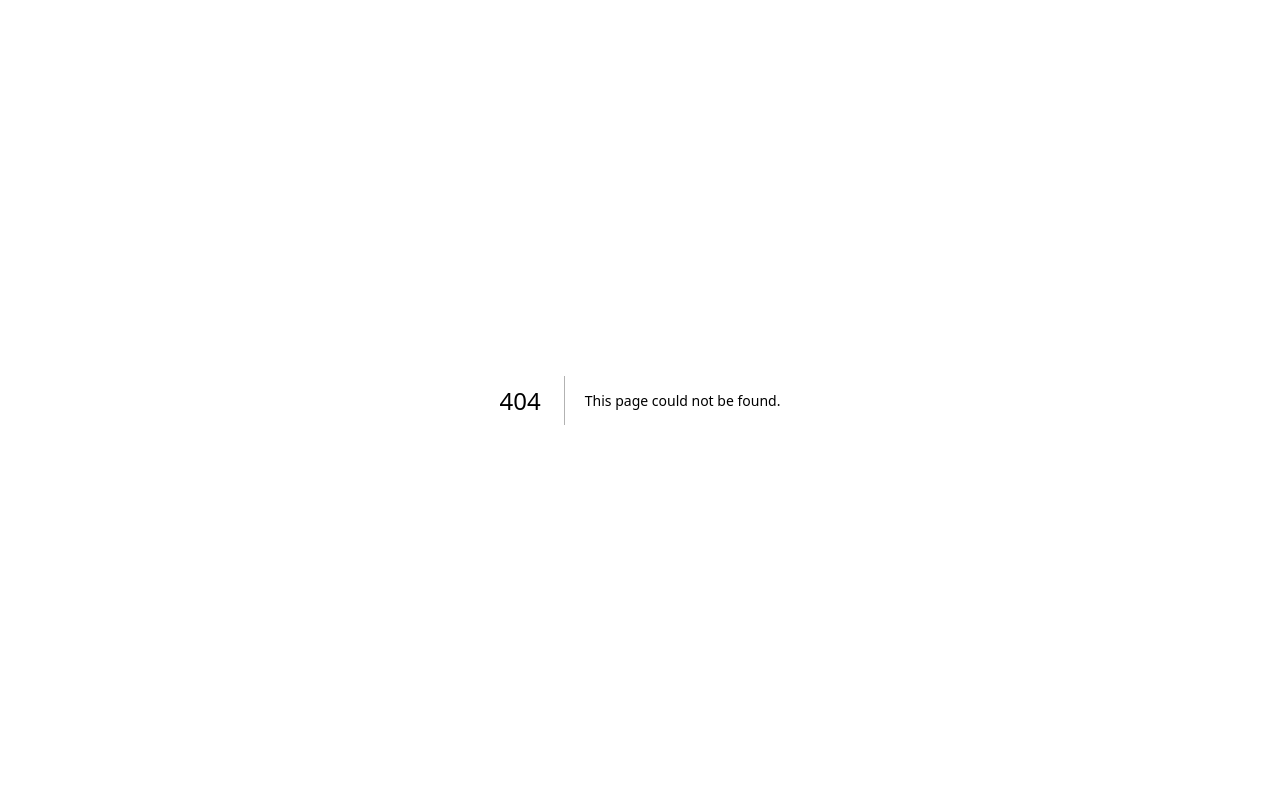
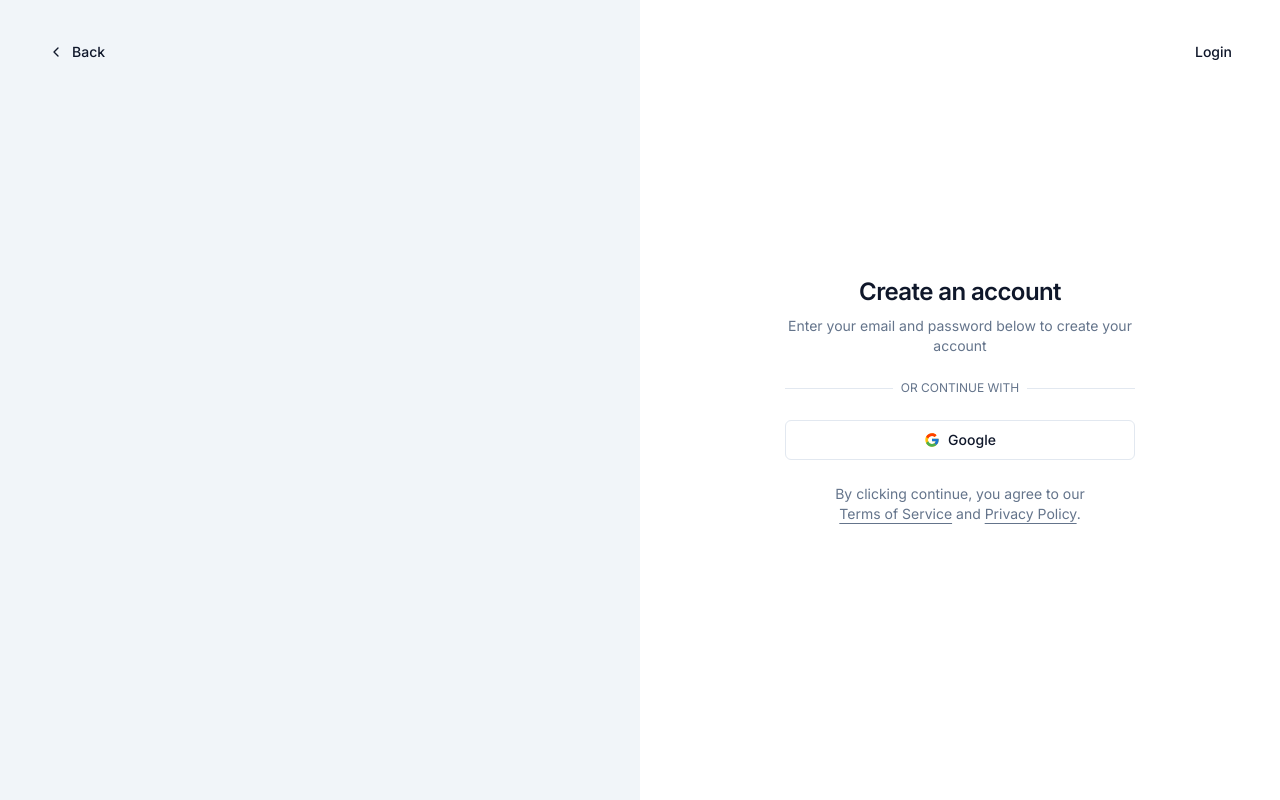
Before and after one commit to mbramani/carat-count, a Next.js app: page /register in a window 1280 px wide. Before the commit this address had no page. Built offline with nearby package versions, Linux system fonts and the light colour scheme.

Commit message:
chore: add register page

```diff
--- /dev/null
+++ b/src/app/(auth)/register/page.tsx
@@ -0,0 +1,70 @@
+import Link from "next/link"
+
+import { cn } from "@/lib/utils"
+import { buttonVariants } from "@/components/ui/button"
+import { Icons } from "@/components/icons"
+import { UserAuthForm } from "@/components/user-auth-form"
+
+export const metadata = {
+  title: "Create an account",
+  description: "Create an account to get started.",
+}
+
+export default function RegisterPage() {
+  return (
+    <div className="container grid h-screen w-screen flex-col items-center justify-center lg:max-w-none lg:grid-cols-2 lg:px-0">
+      <Link
+        href="/"
+        className={cn(
+          buttonVariants({ variant: "ghost" }),
+          "absolute left-4 top-4 md:left-8 md:top-8"
+        )}
+      >
+        <>
+          <Icons.chevronLeft className="mr-2 h-4 w-4" />
+          Back
+        </>
+      </Link>
+      <Link
+        href="/login"
+        className={cn(
+          buttonVariants({ variant: "ghost" }),
+          "absolute right-4 top-4 md:right-8 md:top-8"
+        )}
+      >
+        Login
+      </Link>
+      <div className="hidden h-full bg-muted lg:block" />
+      <div className="lg:p-8">
+        <div className="mx-auto flex w-full flex-col justify-center space-y-6 sm:w-[350px]">
+          <div className="flex flex-col space-y-2 text-center">
+            <h1 className="text-2xl font-semibold tracking-tight">
+              Create an account
+            </h1>
+            <p className="text-sm text-muted-foreground">
+              Enter your email and password below to create your account
+            </p>
+          </div>
+          <UserAuthForm />
+          <p className="px-8 text-center text-sm text-muted-foreground">
+            By clicking continue, you agree to our{" "}
+            <Link
+              href="/terms"
+              className="hover:text-brand underline underline-offset-4"
+            >
+              Terms of Service
+            </Link>{" "}
+            and{" "}
+            <Link
+              href="/privacy"
+              className="hover:text-brand underline underline-offset-4"
+            >
+              Privacy Policy
+            </Link>
+            .
+          </p>
+        </div>
+      </div>
+    </div>
+  )
+}
```
